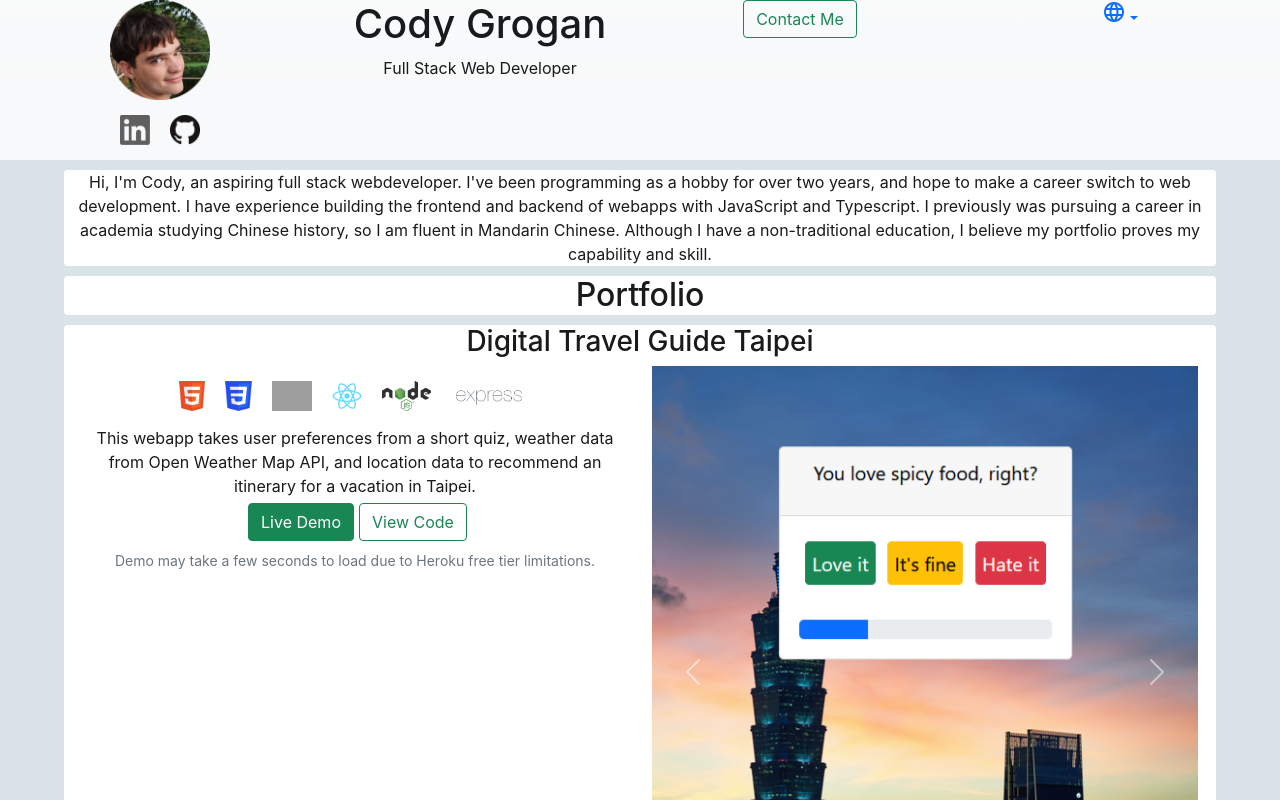
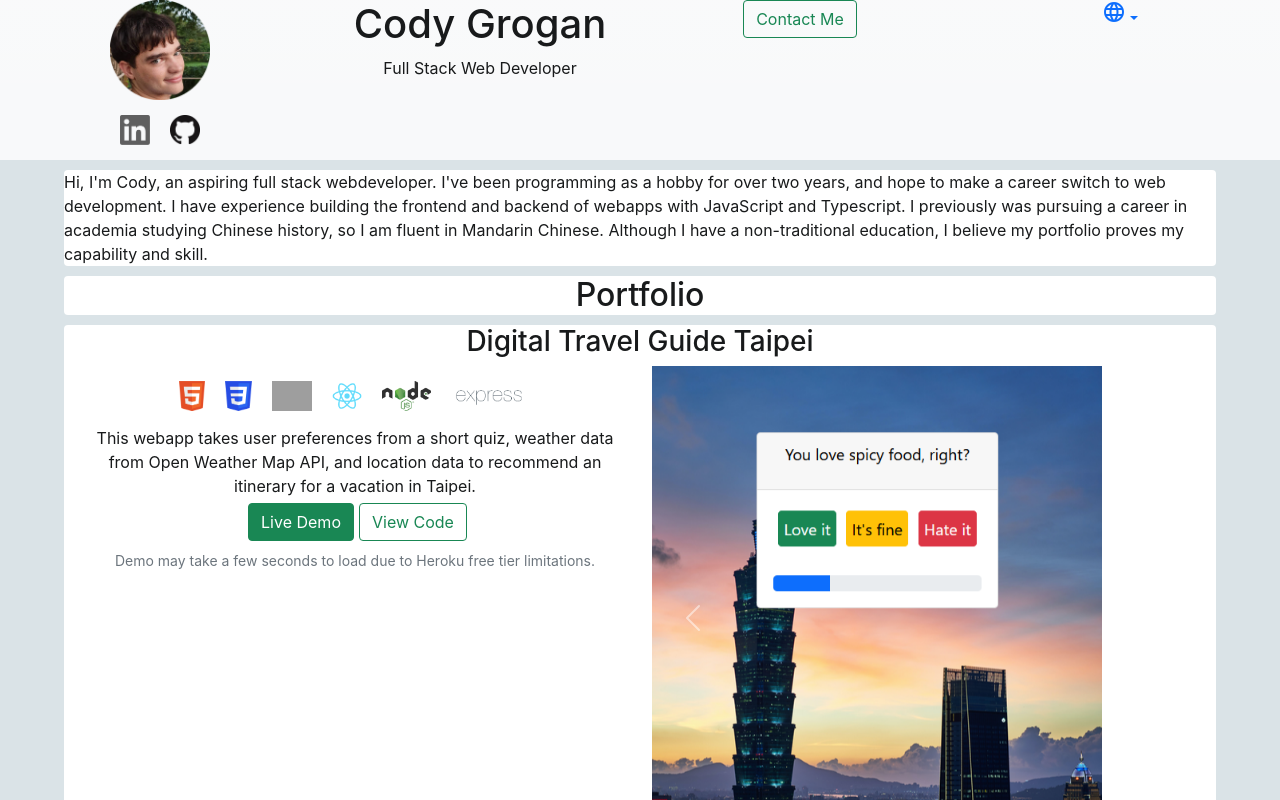
Before and after one commit to CodyGrogan/portfolio, a React (Create React App) app: page / in a window 1280 px wide. Shown: the top 800 px of the page. Built offline with nearby package versions, Linux system fonts and the light colour scheme; grey boxes are pictures that could not be loaded.

Commit message:
adjust carousel img size

```diff
--- a/src/App.css
+++ b/src/App.css
@@ -25,6 +25,10 @@ body {
   flex-direction: row;
   flex-wrap: wrap;
   padding: 5px;
+}
+
+.aboutMe{
+  text-align: left;
 }
 
 .aboutIcon{
@@ -61,3 +65,7 @@ body {
 .profilePhoto{
   width: 100px;
 }
+
+.carImg{
+  max-width: 450px;
+}
--- a/src/components/home.tsx
+++ b/src/components/home.tsx
@@ -86,7 +86,7 @@ function Home(props: any){
               </div>
           </div>
 
-          <div className='homeElement'>
+          <div className='homeElement aboutMe'>
 
           Hi, I'm Cody, an aspiring full stack webdeveloper. I've been programming as a hobby for over two years, and hope to make a career switch to web development. I have experience building the frontend and backend of webapps with JavaScript and Typescript. I previously was pursuing a career in academia studying Chinese history, so I am  fluent in Mandarin Chinese. Although I have a non-traditional education, I believe my portfolio proves my capability and skill.
 
```
